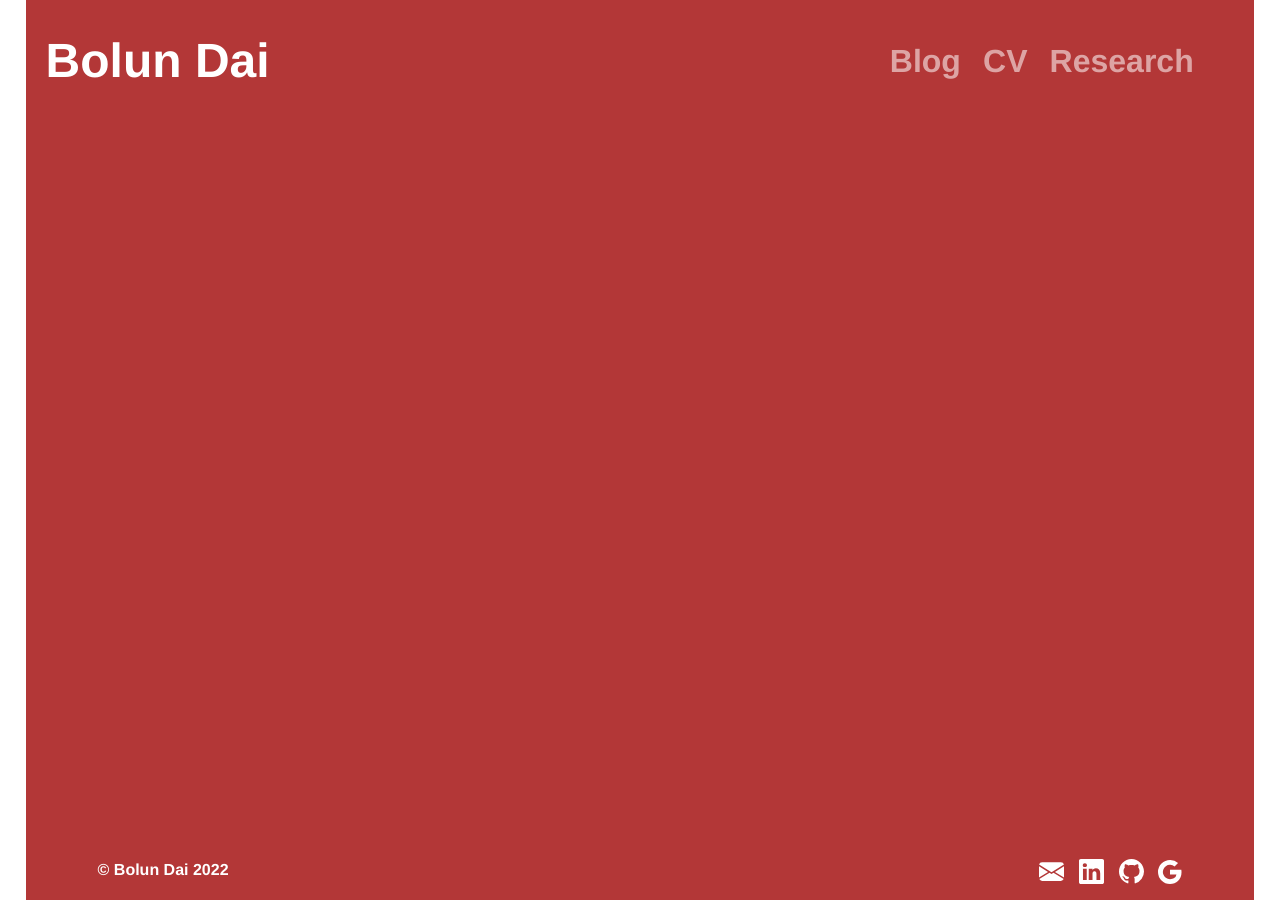
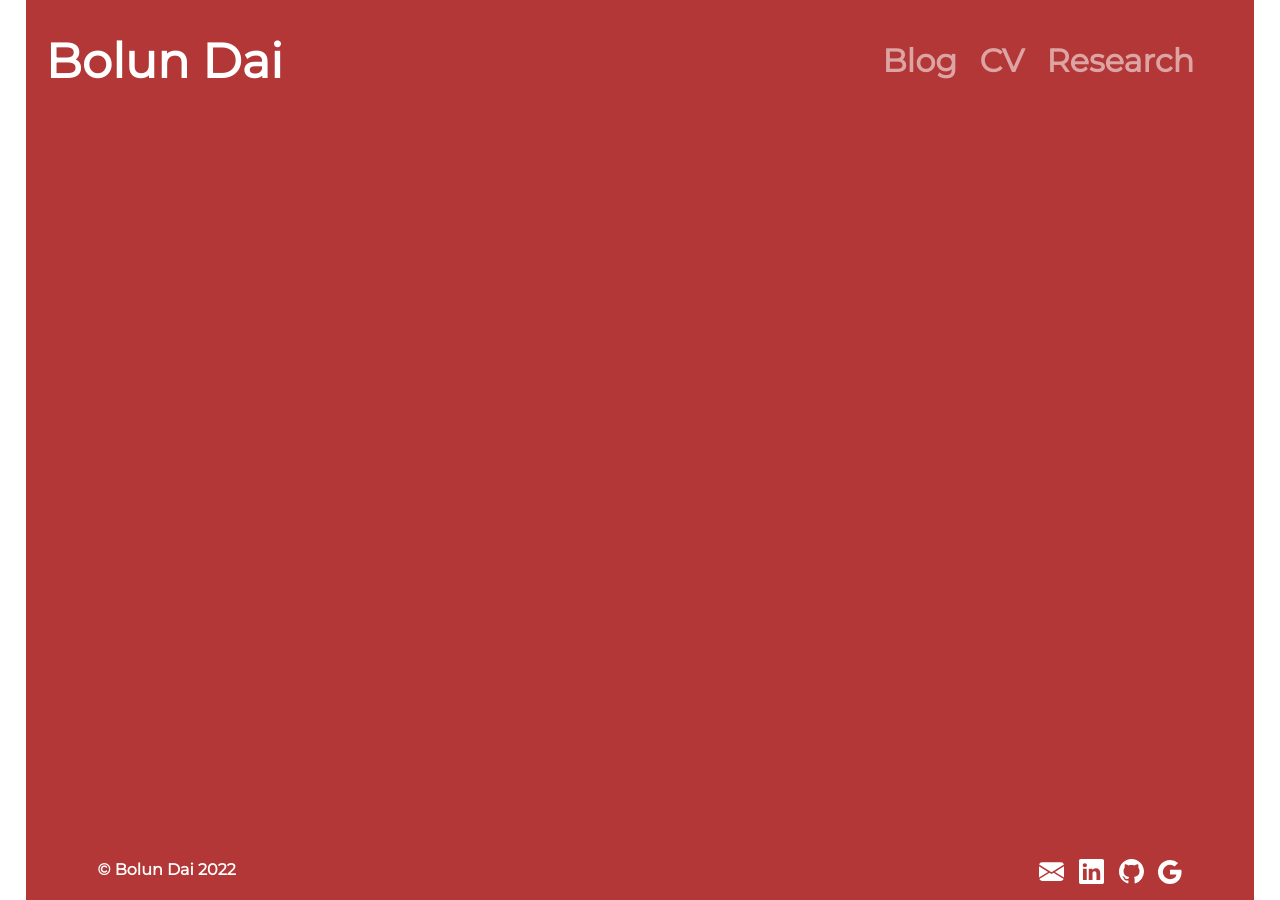
Before and after one commit to BolunDai0216/BolunDai0216.github.io, a Jekyll site: the page built from index.html, in a window 1280 px wide. Built offline with Jekyll 4.4.1, drawn with Linux system fonts in a browser that asks for light colours.

Commit message:
added google fonts

```diff
--- a/_sass/blog.scss
+++ b/_sass/blog.scss
@@ -1,10 +1,12 @@
+@import url('https://fonts.googleapis.com/css2?family=Montserrat');
+
 body {
     background-color: #b3b149;
 }
 
 .list-group-item {
     background-color: transparent;
-    font-family: Avenir;
+    font-family: Avenir, Montserrat;
     color: darkolivegreen;
     font-size: 200%;
     border-top: 0;
@@ -30,7 +32,7 @@
 }
 
 .card-text {
-    font-family: Avenir, Helvetica;
+    font-family: Avenir, Montserrat, Helvetica;
     color: #b3b149;
     font-weight: 500;
     font-size: 16px;
@@ -48,7 +50,7 @@
 }
 
 .blog-title {
-    font-family: Avenir, Helvetica, Georgia;
+    font-family: Avenir, Montserrat, Helvetica, Georgia;
     color: darkolivegreen;
     font-weight: bolder;
 }
@@ -66,7 +68,7 @@
 }
 
 .blog-date {
-    font-family: Avenir, Helvetica;
+    font-family: Avenir, Montserrat, Helvetica;
     font-weight: bold;
     font-size: 16px;
     color: darkolivegreen;
@@ -155,7 +157,7 @@
 
 .citation {
     color: beige;
-    font-family: Avenir, Helvetica;
+    font-family: Avenir, Montserrat, Helvetica;
     font-size: 80%;
 }
 
@@ -165,7 +167,7 @@
 }
 
 table {
-    font-family: Avenir, Helvetica;
+    font-family: Avenir, Montserrat, Helvetica;
     color: white;
 }
 
--- a/_sass/cv.scss
+++ b/_sass/cv.scss
@@ -1,10 +1,12 @@
+@import url('https://fonts.googleapis.com/css2?family=Montserrat');
+
 body {
     background-color: #257cb3;
 }
 
 .list-group-item {
     background-color: transparent;
-    font-family: Avenir, Helvetica;
+    font-family: Avenir, Montserrat, Helvetica;
     color: lightblue;
     font-size: 125%;
     border-top: 0;
@@ -38,7 +40,7 @@
 }
 
 .edu-links {
-    font-family: Avenir, Helvetica, Garamond;
+    font-family: Avenir, Montserrat, Helvetica, Garamond;
     display: inline-block;
     text-decoration: none;
     color: #ffffff !important;
@@ -47,14 +49,14 @@
 }
 
 .edu_years {
-    font-family: Avenir, Helvetica, Garamond;
+    font-family: Avenir, Montserrat, Helvetica, Garamond;
     display: inline-block;
     color: #ffffff !important;
     font-size: 150%;
 }
 
 .edu-major {
-    font-family: Avenir, Helvetica, Garamond;
+    font-family: Avenir, Montserrat, Helvetica, Garamond;
     display: block;
     color: #ffffff !important;
     font-size: 125%;
@@ -62,11 +64,11 @@
 }
 
 .edu-title {
-    font-family: Avenir, Helvetica, Garamond;
+    font-family: Avenir, Montserrat, Helvetica, Garamond;
 }
 
 .edu-content {
-    font-family: Avenir, Helvetica, Garamond;
+    font-family: Avenir, Montserrat, Helvetica, Garamond;
     color: #ffffff !important;
     font-size: 125%;
 }
--- a/_sass/main.scss
+++ b/_sass/main.scss
@@ -1,3 +1,5 @@
+@import url('https://fonts.googleapis.com/css2?family=Montserrat');
+
 .current {
     color: green;
 }
@@ -19,7 +21,7 @@
 }
 
 .header-brand {
-    font-family: Avenir, Helvetica;
+    font-family: Avenir, Montserrat, Helvetica;
     font-size: 300%;
     color: #ffffff;
     font-weight: bold;
@@ -27,7 +29,7 @@
 }
 
 .nav-item-bolun {
-    font-family: Avenir, Helvetica;
+    font-family: Avenir, Montserrat, Helvetica;
     color: #ffffff !important;
     font-size: 200%;
     font-weight: bold;
@@ -37,7 +39,7 @@
 .footer-p {
     color: #ffffff;
     font-weight: bold;
-    font-family: Avenir, Helvetica;
+    font-family: Avenir, Montserrat, Helvetica;
 }
 
 .foot-icon {
--- a/_sass/re.scss
+++ b/_sass/re.scss
@@ -1,3 +1,7 @@
+@import url('https://fonts.googleapis.com/css2?family=Montserrat');
+@import url('https://fonts.googleapis.com/css2?family=Tinos');
+@import url('https://fonts.googleapis.com/css2?family=Roboto');
+
 body {
     background-color: #e56530;
 }
@@ -11,14 +15,14 @@
 }
 
 .card-author {
-    font-family: Avenir, Helvetica;
+    font-family: Avenir, Montserrat, Helvetica;
     color: white;
     margin-top: 15%;
     font-size: 16px;
 }
 
 .card-publish {
-    font-family: Avenir, Helvetica;
+    font-family: Avenir, Montserrat, Helvetica;
     color: white;
     font-size: 16px;
     margin-top: 5%;
```
Also changed, not shown: 8 other files.
